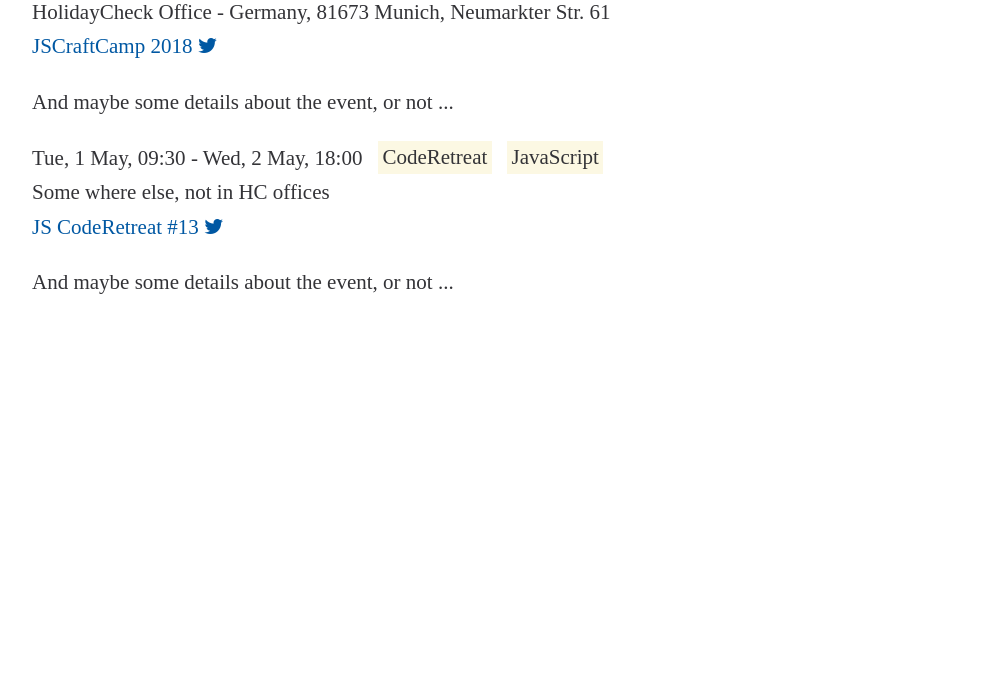
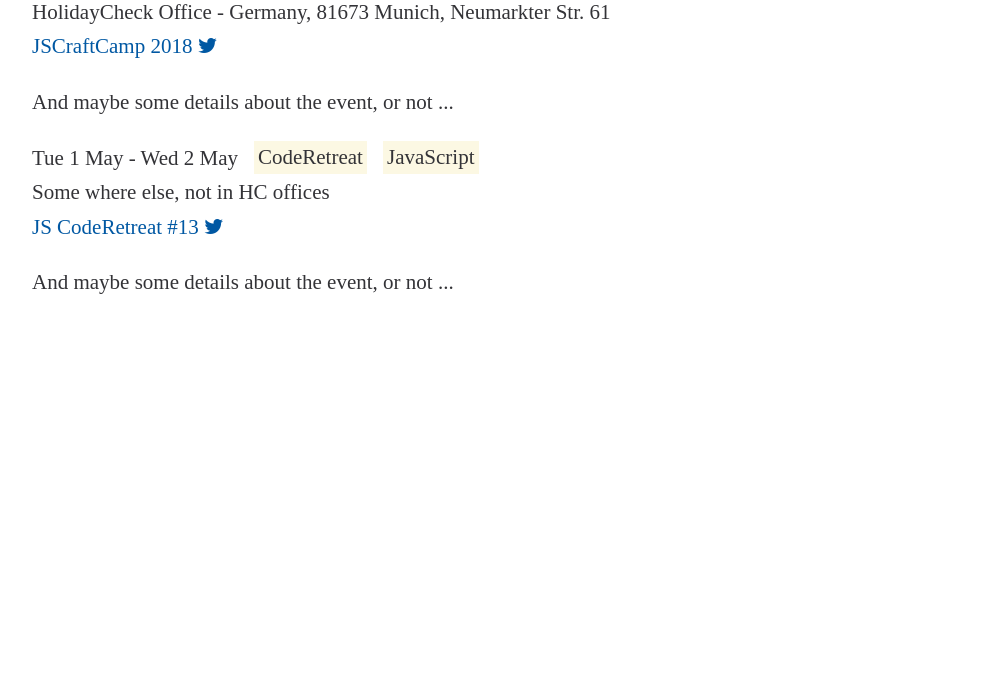
Before and after one commit to holidaycheck/hc-event-component, a website: page src/events-copy.html in a window 1280 px wide. Shown: the part 103-800 px from the top of the page, without its empty margins (178-1179 px from the left). Drawn offline with Linux system fonts and the light colour scheme; a web font is replaced by a local one.

Commit message:
Format dates nicely, when two dates are given.

```diff
--- a/src/HcEvent.js
+++ b/src/HcEvent.js
@@ -23,11 +23,23 @@
   return addressText.toLowerCase().includes('holidaycheck');
 }
 
-const toReadableTimeNode = node => {
-  const options = {weekday: 'short', month: 'short', day: 'numeric', hour: 'numeric', minute: 'numeric'};
-  const date = new Date(node.innerText);
-  node.setAttribute('datetime', date.toISOString());
-  node.innerText = date.toLocaleDateString('en-GB', options);
+const isSameDay = (date1, date2) => date1.toLocaleDateString() === date2.toLocaleDateString();
+const formatTimes = ([startDateTime, endDateTime]) => {
+  const longTimeOptions = {weekday: 'short', month: 'long', day: 'numeric', hour: 'numeric', minute: 'numeric'};
+  const dayOnlyOptions = {weekday: 'short', month: 'long', day: 'numeric'};
+  const startDate = new Date(startDateTime.innerText);
+  const endDate = new Date(endDateTime.innerText);
+  startDateTime.setAttribute('datetime', startDate.toISOString());
+  endDateTime.setAttribute('datetime', endDate.toISOString());
+  if (isSameDay(startDate, endDate)) {
+    startDateTime.innerText = startDate.toLocaleDateString('en-GB', longTimeOptions);
+    endDateTime.parentNode.removeChild(endDateTime);
+  } else {
+    startDateTime.innerText = startDate.toLocaleDateString('en-GB', dayOnlyOptions);
+    endDateTime.innerText = endDate.toLocaleDateString('en-GB', dayOnlyOptions);
+    const delimiterNode = new Text(' - ');
+    startDateTime.parentNode.insertBefore(delimiterNode, endDateTime);
+  }
 }
 
 class HcEvent extends HTMLElement {
@@ -38,9 +50,7 @@
       const addressNode = this.querySelector('address');
       addressNode.parentNode.insertBefore(img, addressNode);
     }
-    const [startDateTime, endDateTime] = this.querySelectorAll('time');
-    toReadableTimeNode(startDateTime);
-    toReadableTimeNode(endDateTime);
+    formatTimes(this.querySelectorAll('time'));
   }
   hasTag(tagName) {
     const tags = allTags(this);
--- a/src/events-copy.html
+++ b/src/events-copy.html
@@ -59,7 +59,7 @@
   </style>
 
   <hc-event>
-    <time>2018-06-02 10:00</time> - <time>2018-06-02 18:00</time>
+    <time>2018-06-02 10:00</time><time>2018-06-02 18:00</time>
     <hc-event-tags>
       <li>unconference</li>
       <li>open space</li>
@@ -77,7 +77,7 @@
 
   <hc-event>
     <hc-event-times>
-      <time>2018-05-01 9:30</time> - <time>2018-05-02 18:00</time>
+      <time>2018-05-01 9:30</time><time>2018-05-02 18:00</time>
     </hc-event-times>
     <hc-event-tags>
       <li>CodeRetreat</li>
```
